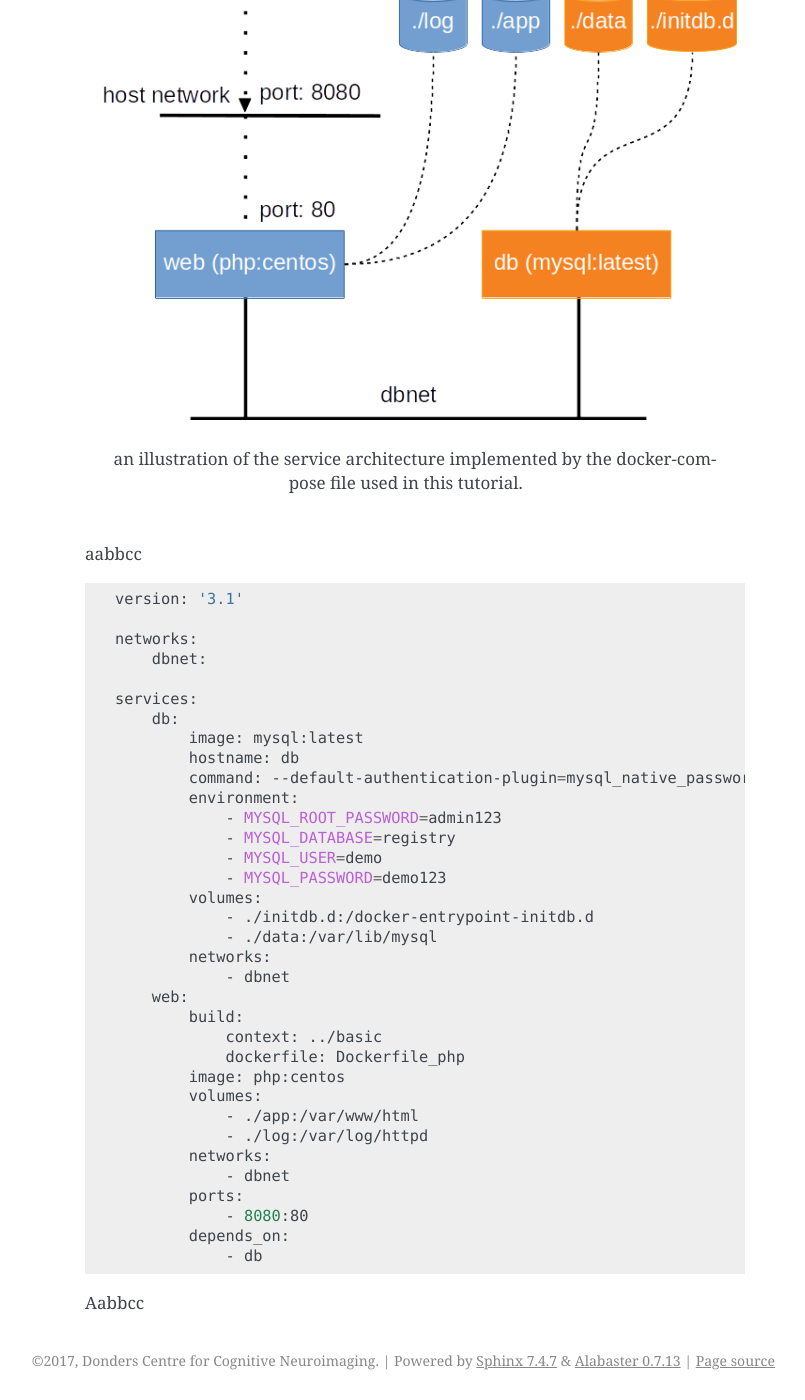
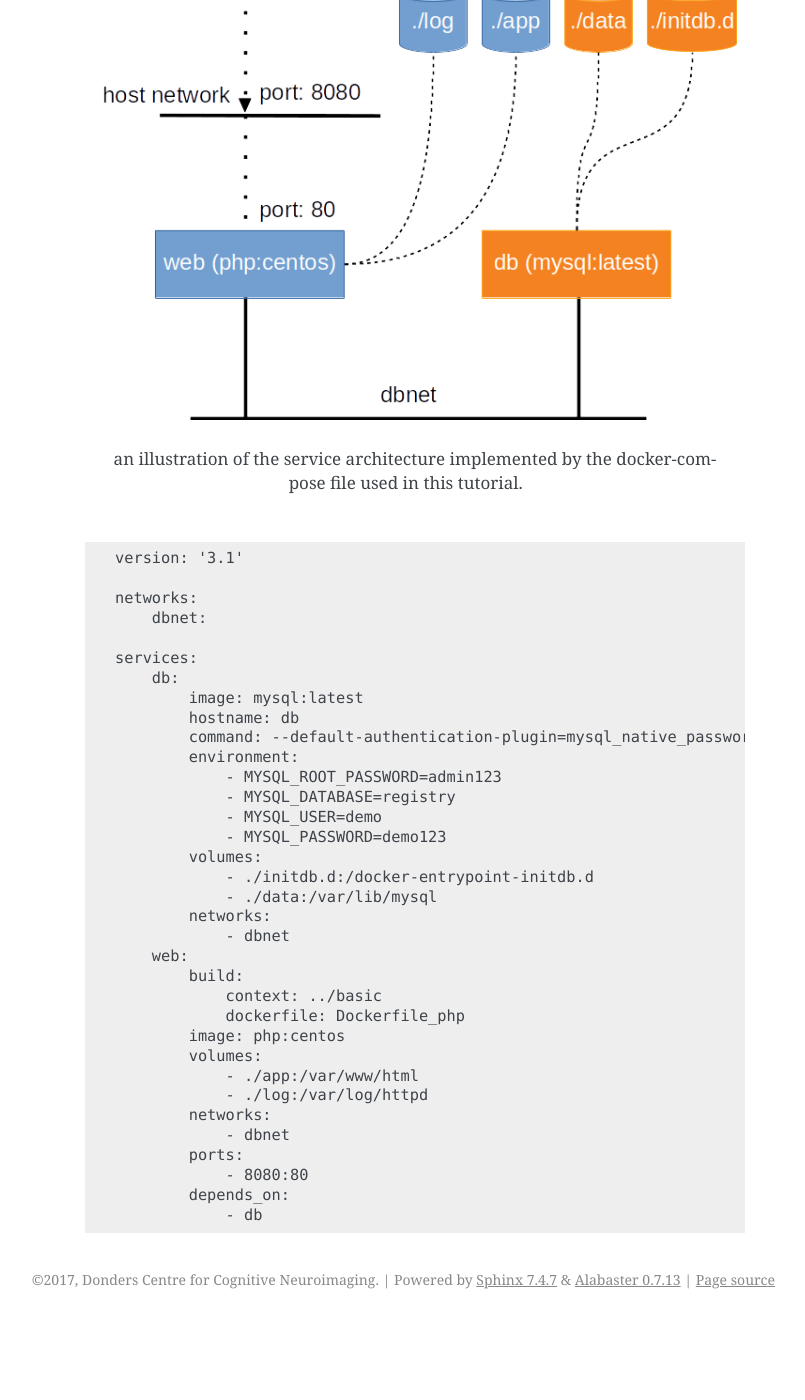
Before and after one commit to Donders-Institute/docker-swarm-setup, a Sphinx documentation site: the page built from doc/tutorial/orchestration.rst, in a window 1280 px wide and 1400 px high, scrolled down 1432 px. Shown: the whole window, without its empty margins (335-1140 px from the left). Built offline with Sphinx 7.4.7, drawn with Linux system fonts in a browser that asks for light colours; after the commit the page ends 2751 px from its top, so only the background shows below that.

Commit message:
Update orchestration.rst

```diff
--- a/doc/tutorial/orchestration.rst
+++ b/doc/tutorial/orchestration.rst
@@ -49,9 +49,7 @@ Container orchestration is to manage multiple containers in a controlled manner
 
     an illustration of the service architecture implemented by the docker-compose file used in this tutorial.
 
-aabbcc
-
-.. code-block:: dockerfile
+.. code-block:: none
 
     version: '3.1'
 
@@ -87,5 +85,3 @@ aabbcc
                 - 8080:80
             depends_on:
                 - db
-
-Aabbcc
```
